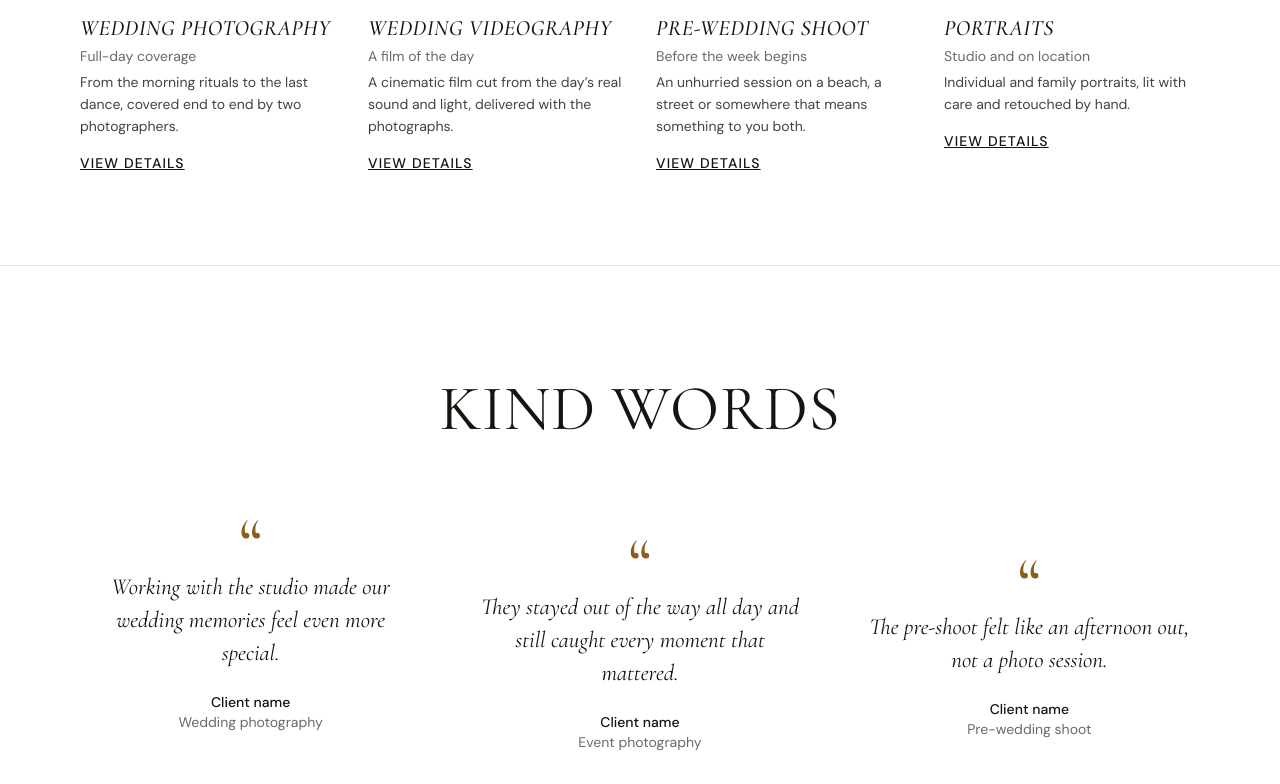
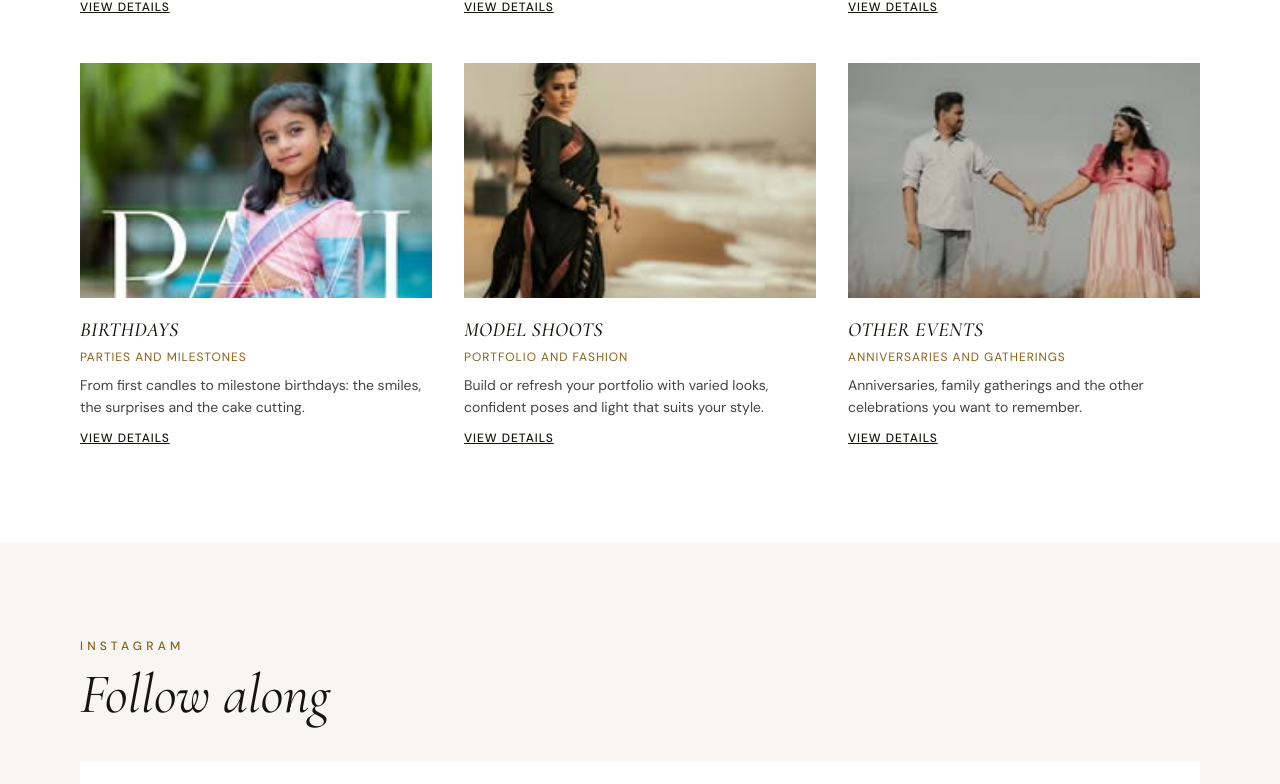
Before and after one commit to abyyogathas-1129/ACS-capture, a React (Vite) app in the folder web/client/: page / in a window 1280 px wide. Shown: the part 3653-4437 px from the top of the page. Built offline with nearby package versions, Linux system fonts and the light colour scheme; a web font is replaced by a local one.

Commit message:
feat(home): six service cards and remove kind words section

```diff
--- a/web/client/src/components/home/KindWordsSection.tsx
+++ /dev/null
@@ -1,68 +0,0 @@
-import { cn } from '../../utils/cn'
-
-// Placeholder reviews from the Figma design: replace with real, approved reviews before launch.
-// offsetClassName steps each quote a little lower on large screens, like the Figma layout.
-const kindWords = [
-  {
-    quote:
-      'Working with the studio made our wedding memories feel even more special.',
-    clientName: 'Client name',
-    service: 'Wedding photography',
-    offsetClassName: '',
-  },
-  {
-    quote:
-      'They stayed out of the way all day and still caught every moment that mattered.',
-    clientName: 'Client name',
-    service: 'Event photography',
-    offsetClassName: 'md:mt-5',
-  },
-  {
-    quote: 'The pre-shoot felt like an afternoon out, not a photo session.',
-    clientName: 'Client name',
-    service: 'Pre-wedding shoot',
-    offsetClassName: 'md:mt-10',
-  },
-]
-
-function KindWordsSection() {
-  return (
-    <section className="border-body/12 border-t bg-white px-5 py-16 lg:px-20 lg:pt-[111px] lg:pb-24">
-      <h2 className="text-center font-serif text-5xl tracking-[0.01em] uppercase lg:text-[64px] lg:leading-[64px]">
-        Kind words
-      </h2>
-
-      <ul className="mx-auto mt-10 grid max-w-[1280px] gap-12 md:grid-cols-3 lg:mt-[74px]">
-        {kindWords.map((kindWord) => (
-          <li
-            key={kindWord.quote}
-            className={cn(
-              'mx-auto max-w-[320px] text-center',
-              kindWord.offsetClassName,
-            )}
-          >
-            <figure>
-              <p
-                className="text-gold-dark font-serif text-[72px] leading-[56px]"
-                aria-hidden="true"
-              >
-                “
-              </p>
-              <blockquote className="font-serif text-[23px] leading-[33px] italic">
-                {kindWord.quote}
-              </blockquote>
-              <figcaption className="mt-[22px] text-sm">
-                <span className="block font-medium">{kindWord.clientName}</span>
-                <span className="text-body/64 block leading-5">
-                  {kindWord.service}
-                </span>
-              </figcaption>
-            </figure>
-          </li>
-        ))}
-      </ul>
-    </section>
-  )
-}
-
-export default KindWordsSection
--- a/web/client/src/components/home/ServicesSection.tsx
+++ b/web/client/src/components/home/ServicesSection.tsx
@@ -1,31 +1,27 @@
 import { Link } from 'react-router-dom'
 import preShootPhoto from '../../assets/images/about-story-pre-shoot.jpg'
 import weddingPhoto from '../../assets/images/about-story-wedding.jpg'
-import yellowDressPortraitPhoto from '../../assets/images/home-portrait-yellow-dress.jpg'
-import shoreAtDuskPhoto from '../../assets/images/showcase-shore-at-dusk.png'
+import pinkDressPortraitPhoto from '../../assets/images/home-portrait-pink-dress.jpg'
+import sareePortraitPhoto from '../../assets/images/home-portrait-saree.jpg'
+import handInHandPhoto from '../../assets/images/showcase-hand-in-hand.jpg'
+import seaBreezePhoto from '../../assets/images/showcase-sea-breeze.jpg'
 
+// Wedding services first (the studio's main work), then the other shoots.
+// Each card has its own photo; swap in the studio's real photos for each service later.
 const studioServices = [
   {
-    title: 'Wedding photography',
+    title: 'Weddings',
     subtitle: 'Full-day coverage',
     description:
-      'From the morning rituals to the last dance, covered end to end by two photographers.',
+      'From the first rituals to the last dance, we capture the people and moments that make the day yours.',
     imageSrc: weddingPhoto,
     path: '/photography',
   },
   {
-    title: 'Wedding videography',
-    subtitle: 'A film of the day',
+    title: 'Pre-wedding shoot',
+    subtitle: 'Before the big day',
     description:
-      'A cinematic film cut from the day’s real sound and light, delivered with the photographs.',
-    imageSrc: shoreAtDuskPhoto,
-    path: '/films',
-  },
-  {
-    title: 'Pre-wedding shoot',
-    subtitle: 'Before the week begins',
-    description:
-      'An unhurried session on a beach, a street or somewhere that means something to you both.',
+      'A relaxed session before the wedding, somewhere that means something to you both.',
     imageSrc: preShootPhoto,
     path: '/photography',
   },
@@ -33,50 +29,79 @@ const studioServices = [
     title: 'Portraits',
     subtitle: 'Studio and on location',
     description:
-      'Individual and family portraits, lit with care and retouched by hand.',
-    imageSrc: yellowDressPortraitPhoto,
+      'Natural portraits for individuals and families, in our studio or at a place you love.',
+    imageSrc: sareePortraitPhoto,
+    path: '/photography',
+  },
+  {
+    title: 'Birthdays',
+    subtitle: 'Parties and milestones',
+    description:
+      'From first candles to milestone birthdays: the smiles, the surprises and the cake cutting.',
+    imageSrc: pinkDressPortraitPhoto,
+    path: '/photography',
+  },
+  {
+    title: 'Model shoots',
+    subtitle: 'Portfolio and fashion',
+    description:
+      'Build or refresh your portfolio with varied looks, confident poses and light that suits your style.',
+    imageSrc: seaBreezePhoto,
+    path: '/photography',
+  },
+  {
+    title: 'Other events',
+    subtitle: 'Anniversaries and gatherings',
+    description:
+      'Anniversaries, family gatherings and the other celebrations you want to remember.',
+    imageSrc: handInHandPhoto,
     path: '/photography',
   },
 ]
 
 // "What we capture": one card per service (Figma "Editorial / Service Card").
-// Hover slowly zooms the photo and turns the link gold.
+// 6 cards = 2 even rows of 3 on laptops. Wide, short photos keep the section compact. Hover slowly zooms the photo and turns the link gold.
 function ServicesSection() {
   return (
-    <section className="border-body/12 border-t bg-white px-5 py-16 lg:px-20 lg:pt-[111px] lg:pb-[90px]">
+    <section className="border-body/12 border-t bg-white px-5 py-16 lg:px-20 lg:py-24">
       <div className="mx-auto max-w-[1280px]">
         <div className="flex flex-col gap-6 lg:flex-row lg:items-end lg:justify-between">
-          <h2 className="font-serif text-5xl leading-none tracking-[0.01em] uppercase lg:text-[64px] lg:leading-[62px]">
-            What we
-            <br />
-            capture
-          </h2>
-          <p className="text-body/64 max-w-[330px] font-serif text-[19px] leading-[27px] italic lg:text-right">
+          {/* Small gold label, then a one-line title with one gold italic word (like "Let's talk") */}
+          <div>
+            <p className="text-gold-dark text-xs font-medium tracking-[0.35em] uppercase">
+              Our services
+            </p>
+            <h2 className="mt-4 font-serif text-4xl leading-tight md:text-5xl lg:text-[60px]">
+              What we <em className="text-gold-dark">capture.</em>
+            </h2>
+          </div>
+          <p className="text-body/64 max-w-[330px] font-serif text-lg leading-[26px] italic lg:pb-2 lg:text-right">
             “Every quote is written around your functions, not a fixed menu.”
           </p>
         </div>
 
-        <ul className="mt-12 grid gap-10 sm:grid-cols-2 lg:mt-[90px] lg:grid-cols-4 lg:gap-8">
+        <ul className="mt-10 grid gap-x-8 gap-y-12 sm:grid-cols-2 lg:mt-14 lg:grid-cols-3">
           {studioServices.map((service) => (
             <li key={service.title}>
-              <Link to={service.path} className="group block">
+              <Link to={service.path} className="group flex h-full flex-col">
                 <div className="overflow-hidden">
                   <img
                     src={service.imageSrc}
                     alt=""
-                    className="aspect-[296/340] w-full object-cover transition-transform duration-[1200ms] ease-out group-hover:scale-105"
+                    className="aspect-[3/2] w-full object-cover transition-transform duration-[1200ms] ease-out group-hover:scale-105"
                   />
                 </div>
-                <h3 className="mt-[22px] font-serif text-[22px] leading-[26px] font-medium tracking-[0.02em] uppercase italic">
+                <h3 className="mt-5 font-serif text-xl leading-6 font-medium tracking-[0.02em] uppercase italic">
                   {service.title}
                 </h3>
-                <p className="text-body/64 mt-1.5 text-sm leading-[18px]">
+                <p className="text-gold-dark mt-1.5 text-xs leading-[18px] tracking-[0.08em] uppercase">
                   {service.subtitle}
                 </p>
-                <p className="text-body/80 mt-1.5 text-sm leading-[22px]">
+                <p className="text-body/80 mt-2 text-sm leading-[22px]">
                   {service.description}
                 </p>
-                <span className="group-hover:text-gold-dark mt-4 inline-block text-sm font-medium tracking-[0.08em] uppercase underline transition-colors">
+                {/* mt-auto keeps "View details" on the same line in every card of a row */}
+                <span className="group-hover:text-gold-dark mt-auto self-start pt-3 text-xs font-medium tracking-[0.08em] uppercase underline transition-colors">
                   View details
                 </span>
               </Link>
--- a/web/client/src/pages/HomePage.tsx
+++ b/web/client/src/pages/HomePage.tsx
@@ -1,7 +1,6 @@
 import AboutUsSection from '../components/home/AboutUsSection'
 import HeroSection from '../components/home/HeroSection'
 import InstagramSection from '../components/home/InstagramSection'
-import KindWordsSection from '../components/home/KindWordsSection'
 import LetsTalkSection from '../components/home/LetsTalkSection'
 import LoveStoriesSection from '../components/home/LoveStoriesSection'
 import ServicesSection from '../components/home/ServicesSection'
@@ -16,7 +15,6 @@ function HomePage() {
       <LoveStoriesSection />
       <AboutUsSection />
       <ServicesSection />
-      <KindWordsSection />
       <InstagramSection />
       <LetsTalkSection />
     </>
```
